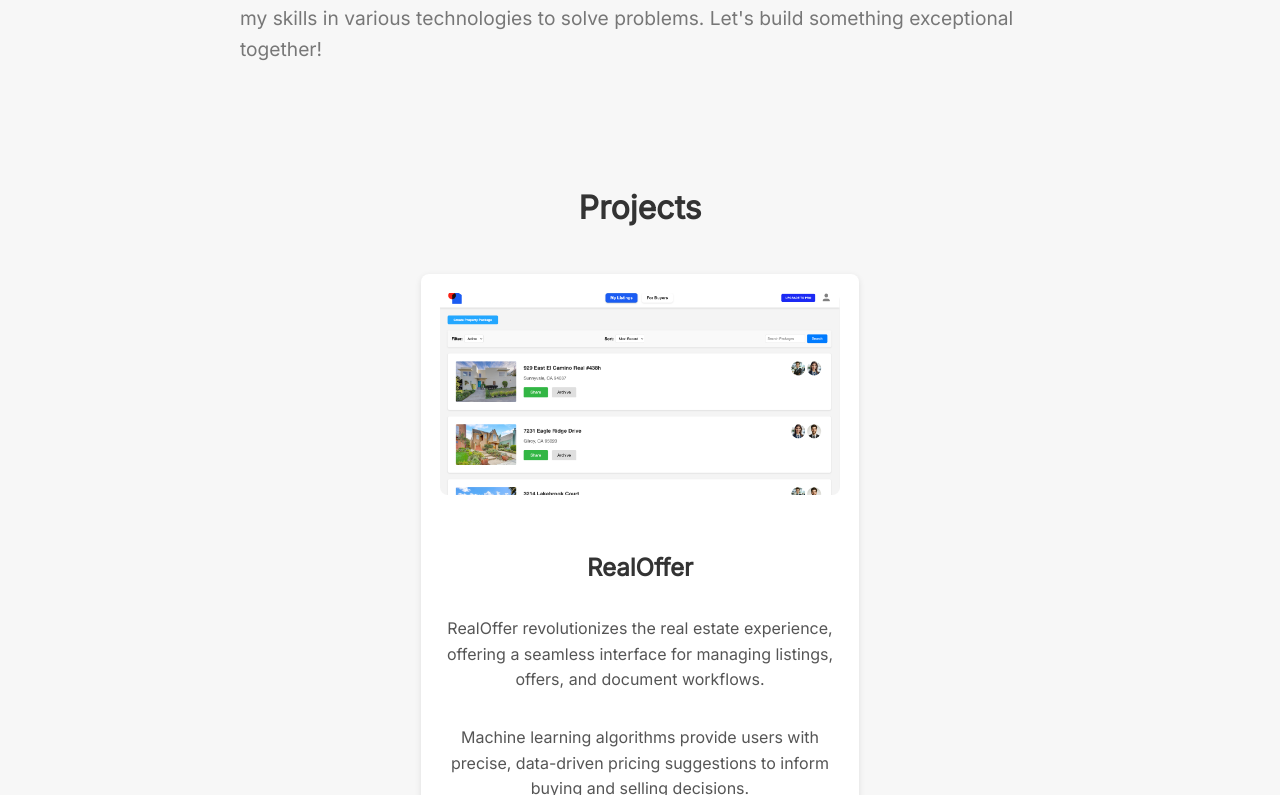
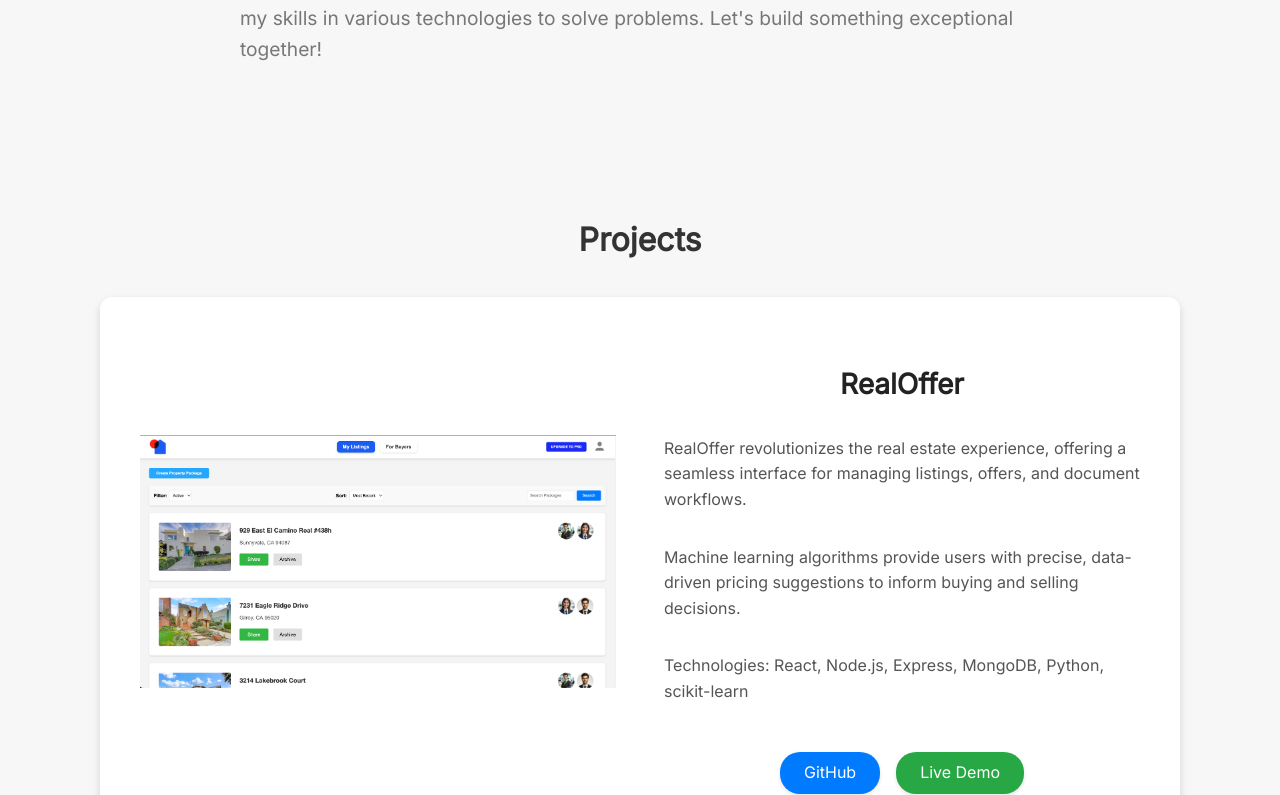
Before and after one commit to avidesai/portfolio, a React (Create React App) app in the folder portfoliowebsite/: page / in a window 1280 px wide. Shown: the part 265-1060 px from the top of the page. Built offline with nearby package versions, Linux system fonts and the light colour scheme.

Commit message:
updated project component

```diff
--- a/portfoliowebsite/src/components/Project/Project.css
+++ b/portfoliowebsite/src/components/Project/Project.css
@@ -1,13 +1,15 @@
-/* Project styles */
 section#projects {
-    padding: 2rem 0;
+  padding: 4rem 0; /* Increased padding for better spacing */
 }
 
 section#projects h2 {
-    padding-bottom: 25px;
+  padding-bottom: 1rem; /* Reduced padding for a tighter header */
+  text-align: center;
+  font-size: 2rem; /* Larger font size for the section title */
+  color: #333; /* Darker color for the title for better contrast */
 }
 
-  section#projects div {
+.projects-container {
   display: flex;
   flex-wrap: wrap;
   justify-content: center;
@@ -16,70 +18,98 @@
 
 .project-card {
   background-color: #fff;
-    padding: 1.2rem;
-    border-radius: 8px;
-    box-shadow: 0 2px 6px rgba(0, 0, 0, 0.1);
-    max-width: 400px;
+  padding: 2.5rem; /* More padding for better spacing inside the card */
+  border-radius: 12px; /* Slightly larger radius for modern look */
+  box-shadow: 0 4px 8px rgba(0, 0, 0, 0.15); /* Smoother shadow for subtlety */
   width: 100%;
-    transition: transform 0.3s ease, box-shadow 0.3s ease;
+  max-width: 1000px;
   display: flex;
-    flex-direction: column;
-    align-items: center;
-    text-align: center;
+  align-items: stretch; /* Make sure children stretch to full height */
+  overflow: hidden; /* Prevents children from overlapping the card's border-radius */
+  transition: box-shadow 0.3s ease;
 }
 
 .project-card:hover {
-    transform: translateY(-5px);
-    box-shadow: 0 4px 10px rgba(0, 0, 0, 0.2);
+  box-shadow: 0 6px 12px rgba(0, 0, 0, 0.2);
+}
+
+.project-content {
+  display: flex;
+  width: 100%;
+  align-items: center;
+}
+
+.project-image {
+  width: 50%;
+  border-radius: 8px 0 0 8px; /* Consistent border-radius with the card */
+  padding-right: 3rem;
+}
+
+.project-image img {
+  width: 100%;
+  height: auto;
+  object-fit: cover;
+}
+
+.project-details {
+  width: 50%;
+  display: flex;
+  flex-direction: column;
+  justify-content: space-between; /* Distribute space evenly */
+}
+
+.project-details h3 {
+  font-size: 1.75rem; /* Slightly larger font size */
+  color: #222; /* Darker color for the title for better contrast */
+  margin-bottom: 1rem; /* More space below the title */
+}
+
+.project-details p {
+  color: #555;
+  line-height: 1.6; /* Increased line height for readability */
+  margin-bottom: 1rem; /* Consistent margin for all paragraphs */
+}
+
+.project-links {
+  display: flex;
+  justify-content: center; /* Center the buttons */
+  gap: 1rem;
+  margin-top: 2rem; /* Additional space above the links */
+}
+
+.project-links a {
+  padding: 0.5rem 1.5rem; /* Larger padding for a bigger clickable area */
+  text-decoration: none;
+  border-radius: 20px; /* Rounded corners for modern button style */
+  font-weight: 500; /* Bold font for better legibility */
+  box-shadow: 0 2px 4px rgba(0, 0, 0, 0.1); /* Subtle shadow for depth */
+}
+
+.project-links a:first-child {
+  background-color: #007BFF; /* Bootstrap primary blue for the first link */
+  color: #fff;
+}
+
+.project-links a:last-child {
+  background-color: #28A745; /* Bootstrap success green for the second link */
+  color: #fff;
+}
+
+.project-links a:hover {
+  transform: translateY(-2px); /* Slight raise effect on hover */
+  box-shadow: 0 4px 6px rgba(0, 0, 0, 0.15); /* Enhanced shadow on hover */
+}
+
+@media (max-width: 768px) {
+  .project-content {
+    flex-direction: column;
   }
 
   .project-image {
     width: 100%;
-    max-height: 300px;
-    border-radius: 8px;
-    overflow: hidden;
-  }
-
-  .project-image img {
-    width: 100%;
-    height: 100%;
-    object-fit: cover;
-    margin-bottom: -10px;
   }
 
   .project-details {
-    margin-top: 0rem; /* Adjust the margin-top value to increase or decrease spacing */
+    width: 100%;
   }
-
-  .project-details h3 {
-    font-size: 1.5rem;
-    color: #333;
-    margin-bottom: 0rem; /* Increase or decrease margin-bottom as desired */
 }
-
-  .project-details p {
-    color: #555;
-    margin: 0;
-  }
-
-  .project-links {
-    display: flex;
-    justify-content: center;
-    gap: 1rem;
-    margin-top: 0.5rem; /* Adjust the margin-top value to increase or decrease spacing */
-    margin-bottom: 0.7rem; /* Adjust the margin-bottom value to increase or decrease spacing */
-  }
-
-  .project-links a {
-    display: inline-block;
-    background-color: #333;
-    color: #fff;
-    padding: 0.5rem 1rem;
-    text-decoration: none;
-    border-radius: 4px;
-    transition: background-color 0.3s ease;
-  }
-
-  .project-links a:hover {
-    background-color: #222;
-  }
--- a/portfoliowebsite/src/components/Project/Project.js
+++ b/portfoliowebsite/src/components/Project/Project.js
@@ -6,19 +6,21 @@
   return (
     <section id="projects">
       <h2>Projects</h2>
-      <div>
+      <div className="projects-container">
         <div className="project-card">
+          <div className="project-content">
             <div className="project-image">
               <img src={realOfferImage} alt="RealOffer Project" />
             </div>
             <div className="project-details">
               <h3>RealOffer</h3>
-            <p>RealOffer revolutionizes the real estate experience, offering a seamless interface for managing listings, offers, and document workflows. </p>
+              <p>RealOffer revolutionizes the real estate experience, offering a seamless interface for managing listings, offers, and document workflows.</p>
               <p>Machine learning algorithms provide users with precise, data-driven pricing suggestions to inform buying and selling decisions.</p>
               <p>Technologies: React, Node.js, Express, MongoDB, Python, scikit-learn</p>
               <div className="project-links">
                 <a href="https://github.com/avidesai/RealOffer" target="_blank" rel="noopener noreferrer">GitHub</a>
                 <a href="https://avidesai.github.io/RealOffer/" target="_blank" rel="noopener noreferrer">Live Demo</a>
+              </div>
             </div>
           </div>
         </div>
```
Lines whose indentation alone changed are shown as unchanged.
